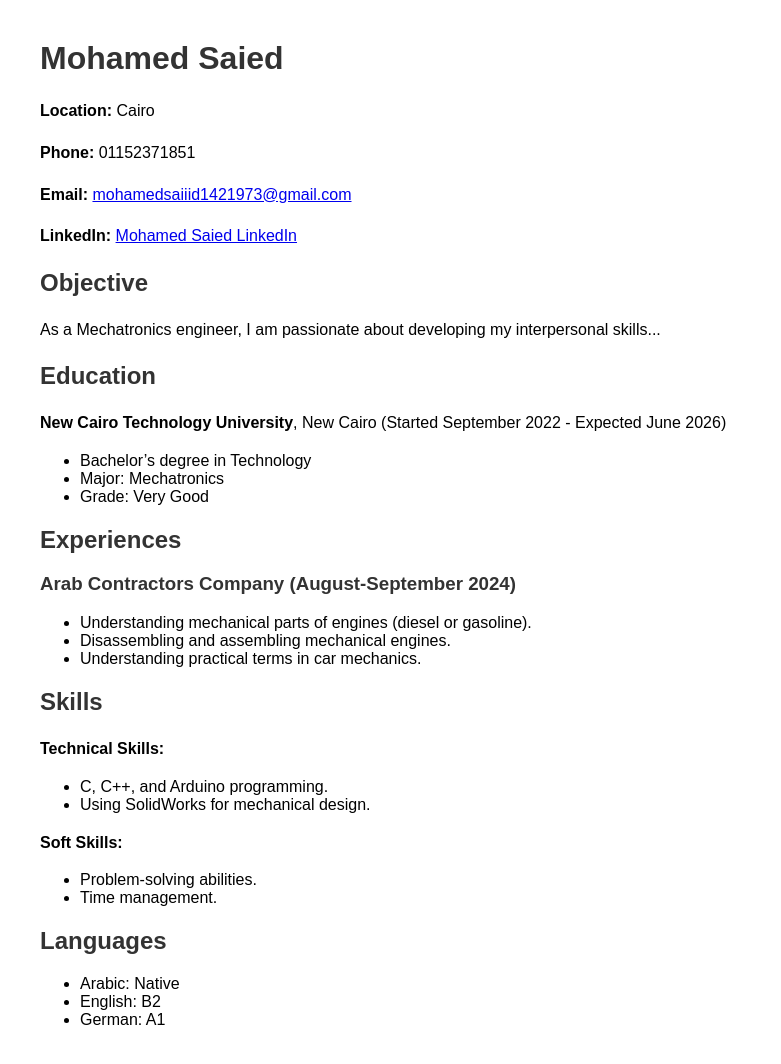
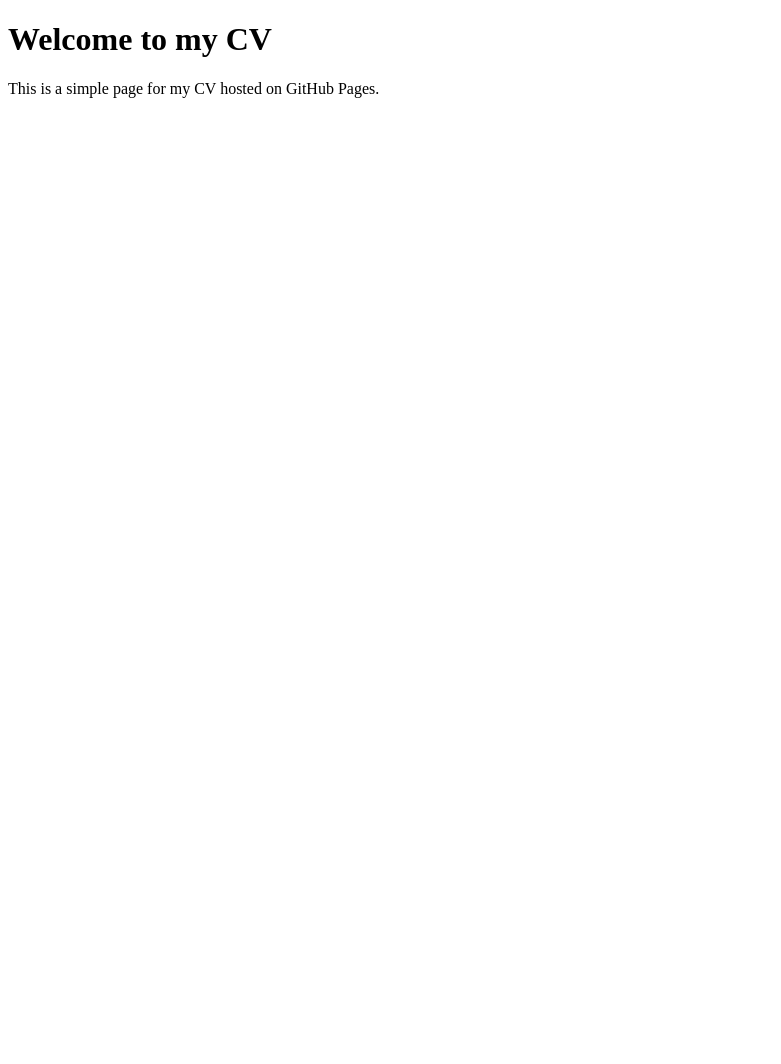
Before and after one commit to MohamedHappy226/Mohamed-Saied-cv, a plain HTML site: page Index.HTML in a window 1280 px wide. Shown: the whole page, without its empty margins (0-781 px from the left). After the commit the page ends 800 px from the top, so only its background shows below. Drawn offline with Linux system fonts and the light colour scheme.

Commit message:
Update Index.HTML

```diff
--- a/Index.HTML
+++ b/Index.HTML
@@ -1,69 +1,10 @@
 <!DOCTYPE html>
-<html lang="en">
+<html>
 <head>
-    <meta charset="UTF-8">
-    <meta name="viewport" content="width=device-width, initial-scale=1.0">
     <title>Mohamed Saied CV</title>
-    <style>
-        body {
-            font-family: Arial, sans-serif;
-            margin: 40px;
-        }
-        h1, h2, h3 {
-            color: #333;
-        }
-        p {
-            line-height: 1.6;
-        }
-    </style>
 </head>
 <body>
-    <h1>Mohamed Saied</h1>
-    <p><strong>Location:</strong> Cairo</p>
-    <p><strong>Phone:</strong> 01152371851</p>
-    <p><strong>Email:</strong> <a href="mailto:mohamedsaiiid1421973@gmail.com">mohamedsaiiid1421973@gmail.com</a></p>
-    <p><strong>LinkedIn:</strong> <a href="https://www.linkedin.com/in/mohamed-saied-538a64323/">Mohamed Saied LinkedIn</a></p>
-
-    <h2>Objective</h2>
-    <p>As a Mechatronics engineer, I am passionate about developing my interpersonal skills...</p>
-
-    <h2>Education</h2>
-    <p><strong>New Cairo Technology University</strong>, New Cairo (Started September 2022 - Expected June 2026)</p>
-    <ul>
-        <li>Bachelor’s degree in Technology</li>
-        <li>Major: Mechatronics</li>
-        <li>Grade: Very Good</li>
-    </ul>
-
-    <h2>Experiences</h2>
-    <h3>Arab Contractors Company (August-September 2024)</h3>
-    <ul>
-        <li>Understanding mechanical parts of engines (diesel or gasoline).</li>
-        <li>Disassembling and assembling mechanical engines.</li>
-        <li>Understanding practical terms in car mechanics.</li>
-    </ul>
-    <!-- Add more experience as needed -->
-
-    <h2>Skills</h2>
-    <p><strong>Technical Skills:</strong></p>
-    <ul>
-        <li>C, C++, and Arduino programming.</li>
-        <li>Using SolidWorks for mechanical design.</li>
-        <!-- Add more skills here -->
-    </ul>
-
-    <p><strong>Soft Skills:</strong></p>
-    <ul>
-        <li>Problem-solving abilities.</li>
-        <li>Time management.</li>
-        <!-- Add more soft skills here -->
-    </ul>
-
-    <h2>Languages</h2>
-    <ul>
-        <li>Arabic: Native</li>
-        <li>English: B2</li>
-        <li>German: A1</li>
-    </ul>
+    <h1>Welcome to my CV</h1>
+    <p>This is a simple page for my CV hosted on GitHub Pages.</p>
 </body>
 </html>
```
